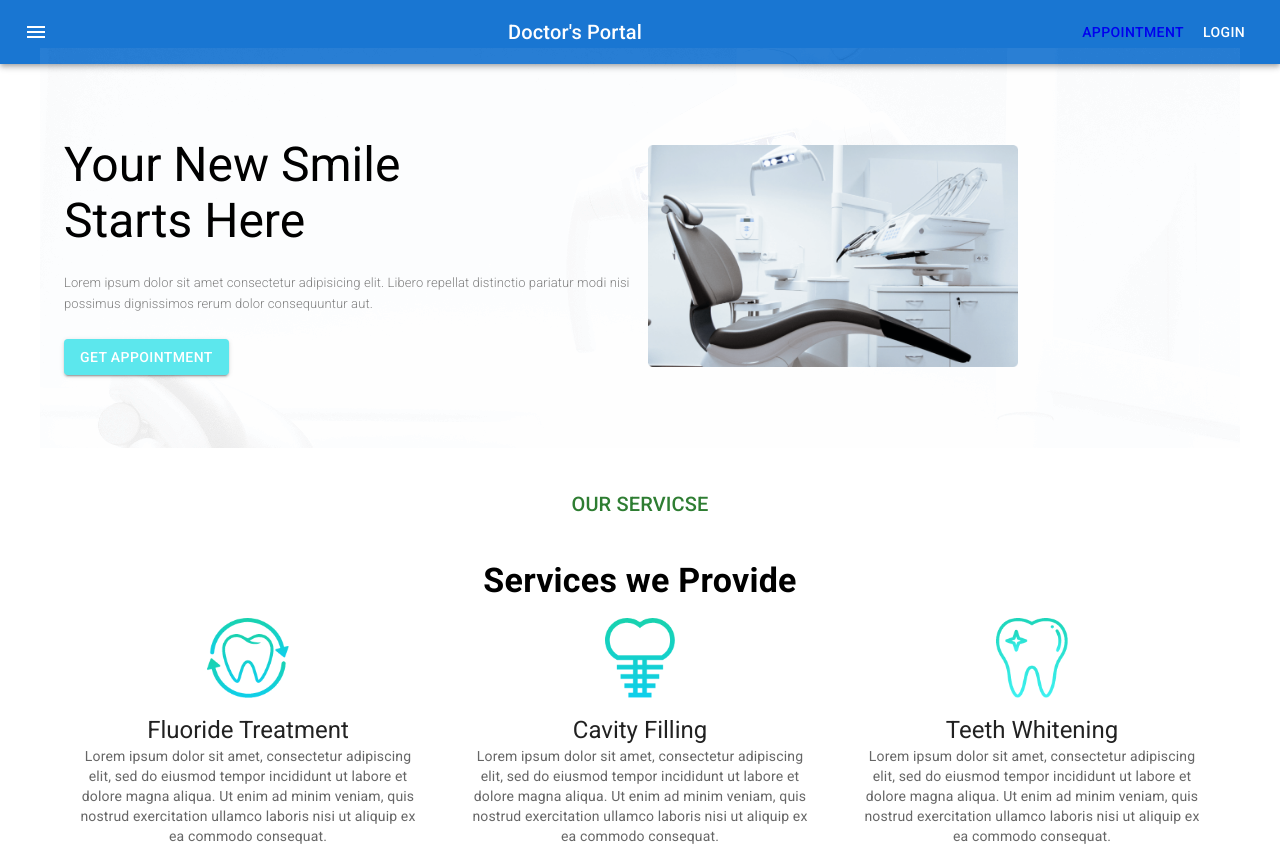
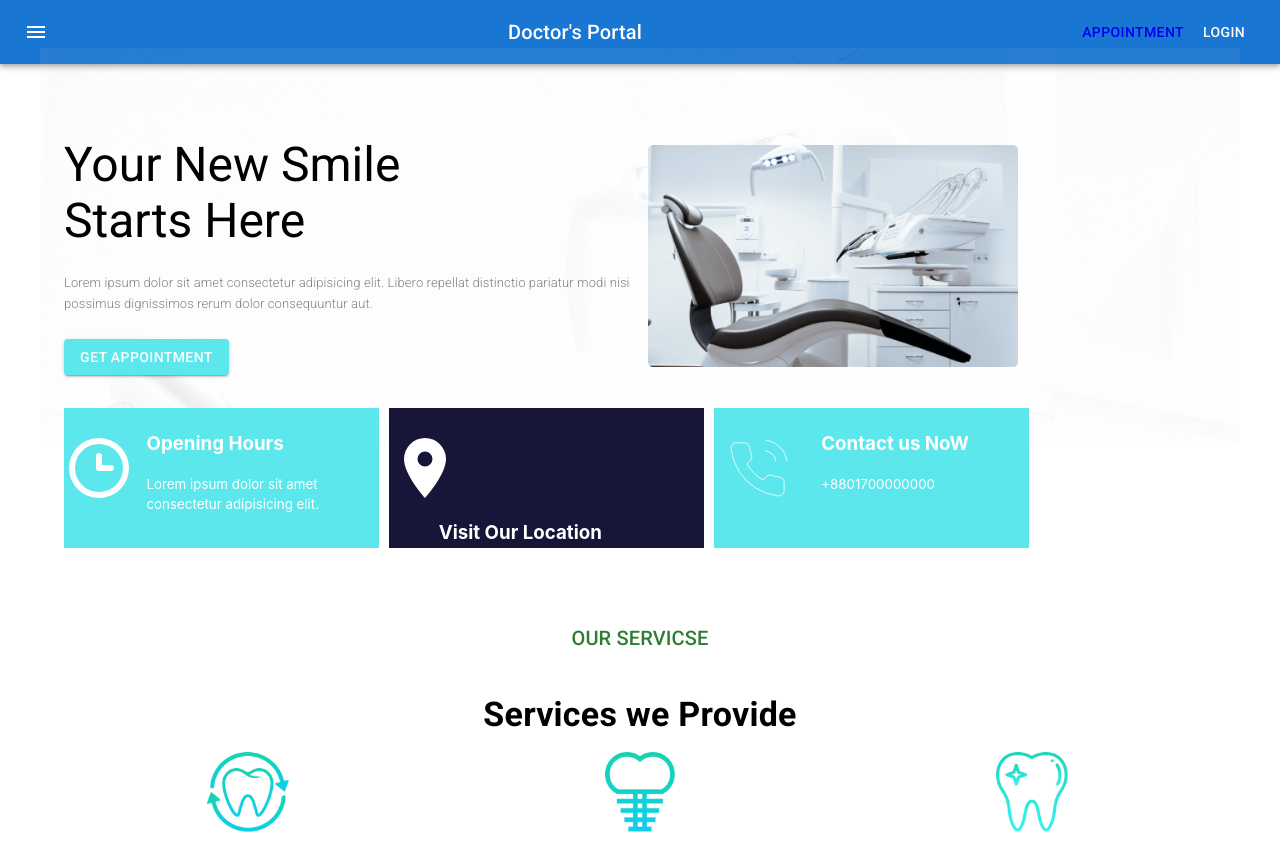
Before and after one commit to joybd97/doctors-portal-client, a React (Create React App) app: page / in a window 1280 px wide. Shown: the top 844 px of the page. Built offline with nearby package versions, Linux system fonts and the light colour scheme.

Commit message:
Top Home Card Added

```diff
--- a/src/Pages/Home/DentalCare/DentalCare.js
+++ b/src/Pages/Home/DentalCare/DentalCare.js
@@ -7,7 +7,7 @@ const DentalCare = () => {
         <Container  sx={{mt:10}}>
         <Grid container spacing={2}>
         <Grid item xs={4}>
-         <img style={{width:300, height:400}} src={img} alt="" />
+         <img style={{width:300, height:350}} src={img} alt="" />
         </Grid>
         <Grid item xs={6}>
         <Typography variant="h4" sx={{ textAlign: 'left'}}>Exceptional Dental <br /> Care, on Your Terms</Typography>
--- a/src/Pages/Home/Home/Home.js
+++ b/src/Pages/Home/Home/Home.js
@@ -3,6 +3,7 @@ import Navigation from '../../Shared/Navigation/Navigation';
 import AppointmentBanner from '../AppointmentBanner/AppointmentBanner';
 import Banner from '../Banner/Banner';
 import DentalCare from '../DentalCare/DentalCare';
+import HomeCard from '../HomeCard/HomeCard';
 import Services from '../Services/Services';
 import Testimonial from '../Testimonial/Testimonial';
 
@@ -11,6 +12,7 @@ const Home = () => {
         <div>
            <Navigation></Navigation>
            <Banner></Banner>
+           <HomeCard></HomeCard>
            <Services></Services>
            <DentalCare></DentalCare>
            <AppointmentBanner></AppointmentBanner>
--- /dev/null
+++ b/src/Pages/Home/HomeCard/HomeCard.js
@@ -0,0 +1,52 @@
+import React from 'react';
+import clock from '../../../icons/clock.svg';
+import location from '../../../icons/marker.svg';
+import call from '../../../icons/phone.svg';
+import {Container, Grid } from '@mui/material';
+import { Box } from '@mui/system';
+
+const HomeCard = () => {
+    return (
+
+          <Container style={{display: 'flex', marginTop:-40}}>
+            <Grid item xs={2} sm={4} md={4} >
+                <div style={{textAlign: 'left', backgroundColor: '#5CE7ED', padding:'5px 60px 5px 0px',
+                color: 'white', height: '130px', width: '255px'}}>
+                <img style={{height: '60px', padding: '25px 0px 0px 5px'}} src={clock} alt="" />
+                <div style={{float: 'right'}}>
+                <h3>Opening Hours </h3>
+                <small>Lorem ipsum dolor sit amet <br/> consectetur adipisicing elit.</small>
+                </div>
+                </div>
+            </Grid>
+
+
+            <Grid item xs={2} sm={4} md={4}>
+            <div style={{textAlign: 'left', marginLeft: '10px', marginRight: '10px',
+             backgroundColor: '#181638', padding:'5px 60px 5px 0px',color: 'white',height: '130px', width: '255px'}}>
+             <img style={{height: '60px', padding: '25px 0px 0px 15px'}} src={location} alt="" />
+            <div style={{float: 'right'}}>
+            <h3>Visit Our Location </h3>
+            <small>2/33 Aftabbnagar, Badda, Dhaka</small>
+            </div>
+            </div>
+            </Grid>
+
+
+            <Grid item xs={2} sm={4} md={4}>
+            <div style={{textAlign: 'left', backgroundColor: '#5CE7ED', padding:'5px 60px 5px 0px',
+               color: 'white',height: '130px', width: '255px'}}>
+            <img style={{height: '60px', padding: '25px 0px 0px 15px'}} src={call} alt="" />
+            <div style={{float: 'right'}}>
+            <h3>Contact us NoW </h3>
+            <small>+8801700000000</small>
+            </div>
+            </div>
+            </Grid>
+          </Container>
+
+
+    );
+};
+
+export default HomeCard;
--- a/src/Pages/Home/Testimonial/Testimonial.js
+++ b/src/Pages/Home/Testimonial/Testimonial.js
@@ -21,14 +21,14 @@ const testimonials =[
         img: p1
     },
     {
-        id:1,
+        id:2,
         name: 'Marry Wiliam',
         city: 'California',
         text:  'Lorem ipsum dolor sit amet consectetur adipisicing elit. Ratione facere suscipit amet similique pariatur modi neque velit doloremque eligendi',
         img: p2
     },
     {
-        id:1,
+        id:3,
         name: 'Patinson Harry',
         city: 'California',
         text:  'Lorem ipsum dolor sit amet consectetur adipisicing elit. Ratione facere suscipit amet similique pariatur modi neque velit doloremque eligendi',
```
